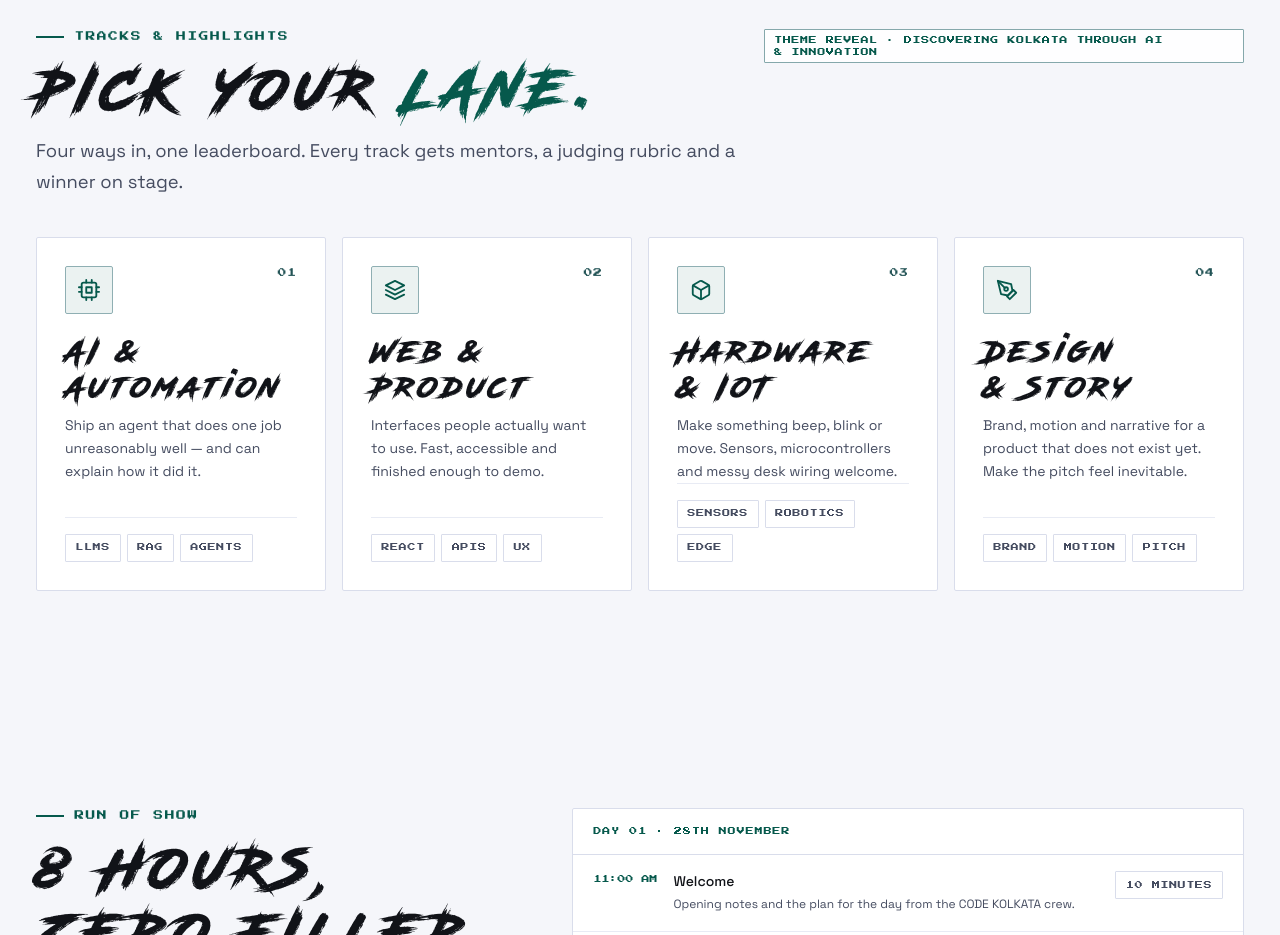
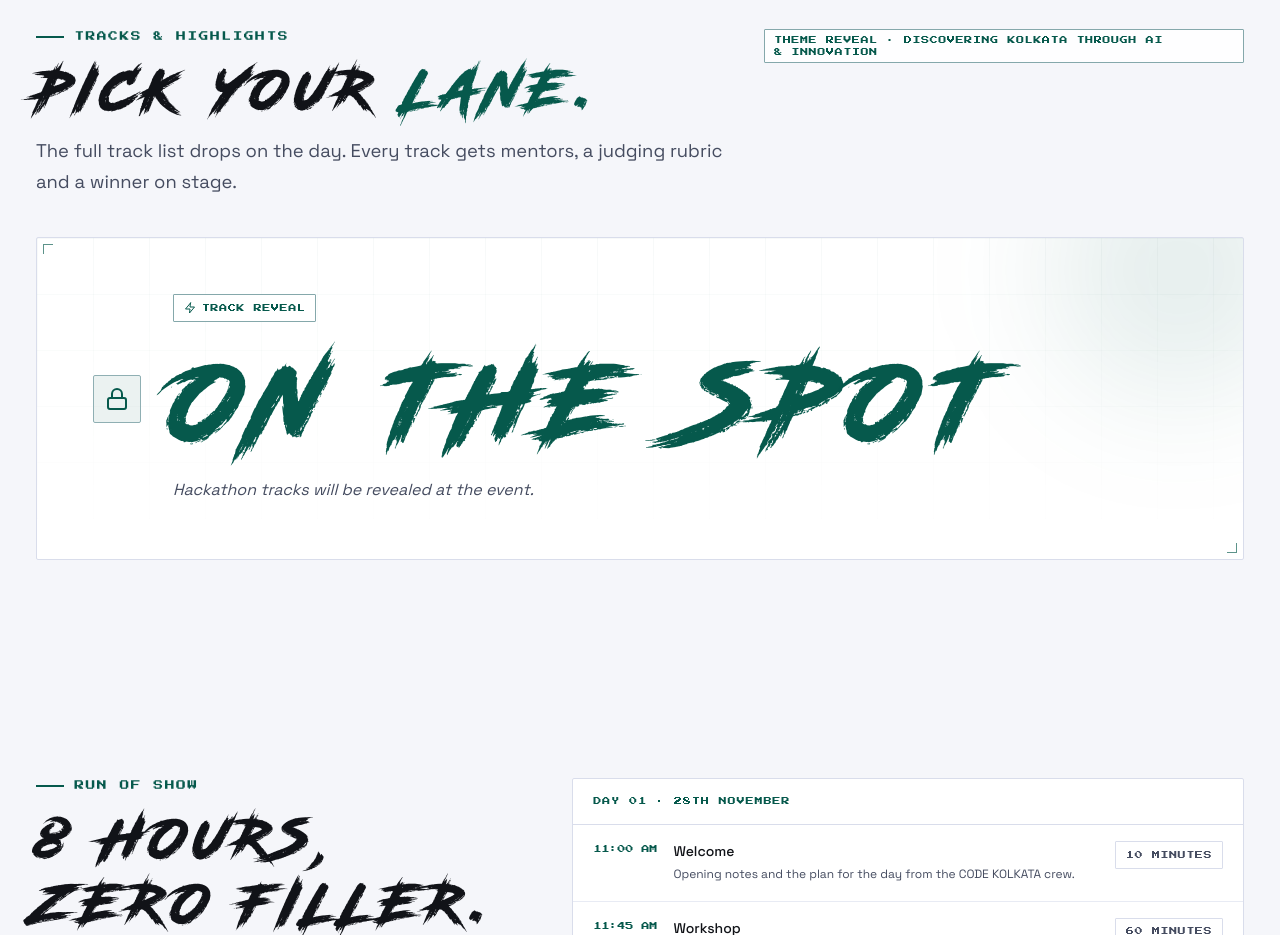
Before and after one commit to Bug-Busters-Community/code-kolkata, a React (Vite) app in the folder frontend/: page / in a window 1280 px wide. Shown: the part 1900-2835 px from the top of the page. Built offline with nearby package versions, Linux system fonts and the light colour scheme.

Commit message:
Updated CTA

```diff
--- a/frontend/src/pages/Home.jsx
+++ b/frontend/src/pages/Home.jsx
@@ -1,7 +1,6 @@
 import { Link } from "react-router-dom";
 import Hero from "../components/Hero";
 import PrizeCard from "../components/PrizeCard";
-import TrackGrid from "../components/TrackGrid";
 import Button from "../components/ui/Button";
 import Card from "../components/ui/Card";
 import CountUp from "../components/ui/CountUp";
@@ -132,13 +131,43 @@ export default function Home() {
                   Pick your <span className="accent">lane.</span>
                 </>
               }
-              description="Four ways in, one leaderboard. Every track gets mentors, a judging rubric and a winner on stage."
+              description="The full track list drops on the day. Every track gets mentors, a judging rubric and a winner on stage."
             />
             <p className="chip chip-primary max-w-full md:mb-2">Theme reveal · {event.theme}</p>
           </div>
 
           <Reveal className="mt-10">
-            <TrackGrid />
+            <Card
+              interactive
+              padded={false}
+              className="corner-ticks relative overflow-hidden p-8 sm:p-10 lg:p-14"
+            >
+              <span
+                aria-hidden="true"
+                className="grid-lines grid-fade pointer-events-none absolute inset-0 opacity-40"
+              />
+              <span
+                aria-hidden="true"
+                className="pointer-events-none absolute -right-16 -top-24 h-64 w-64 rounded-full bg-primary/10 blur-3xl"
+              />
+
+              <div className="relative flex flex-col gap-6 sm:flex-row sm:items-center sm:gap-8">
+                <span className="icon-box">
+                  <Icon name="lock" size={24} />
+                </span>
+
+                <div className="min-w-0">
+                  <p className="chip chip-primary">
+                    <Icon name="spark" size={12} />
+                    Track reveal
+                  </p>
+                  <h3 className="display-1 mt-4 text-primary">On the spot</h3>
+                  <p className="mt-3 max-w-xl text-base italic leading-relaxed text-muted">
+                    Hackathon tracks will be revealed at the event.
+                  </p>
+                </div>
+              </div>
+            </Card>
           </Reveal>
         </div>
       </section>
```
